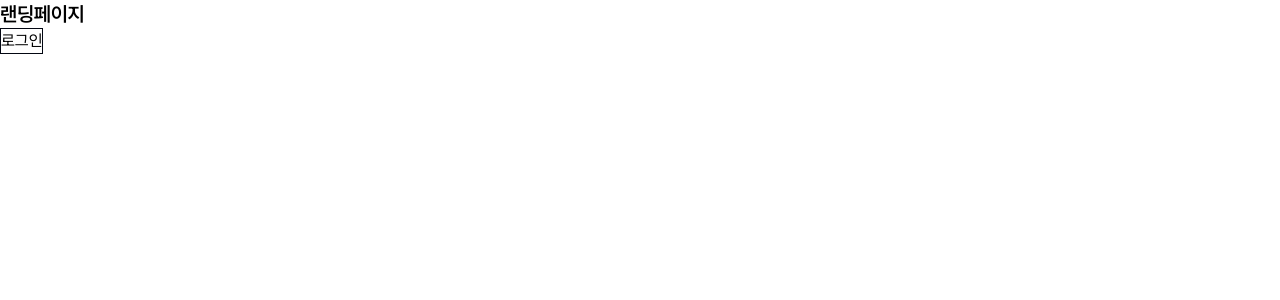
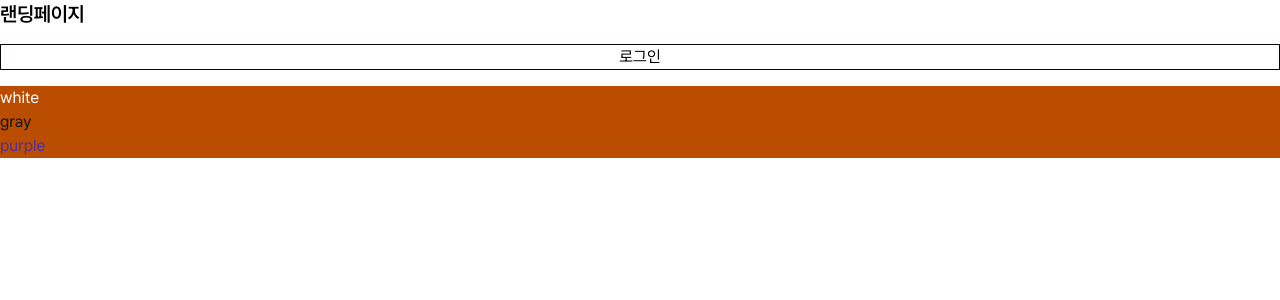
Before and after one commit to likelion-hackathon-cotempo/frontend, a React (Vite) app: page / in a window 1280 px wide. Shown: the top 300 px of the page. Built offline with nearby package versions, Linux system fonts and the light colour scheme.

Commit message:
#4 [FEAT] css 색상 반영 Home 페이지 적용

```diff
--- a/src/pages/Home.jsx
+++ b/src/pages/Home.jsx
@@ -4,7 +4,7 @@ function Home() {
   const navigate = useNavigate();
 
   return (
-    <div>
+    <div className="flex flex-col gap-4">
       <h1 className="text-title1">랜딩페이지</h1>
       <button
         type="button"
@@ -13,6 +13,11 @@ function Home() {
       >
         로그인
       </button>
+      <div className="bg-amber-700">
+        <div className="text-white">white</div>
+        <div className="text-gray-900">gray</div>
+        <div className="text-purple-900">purple</div>
+      </div>
     </div>
   );
 }
```
